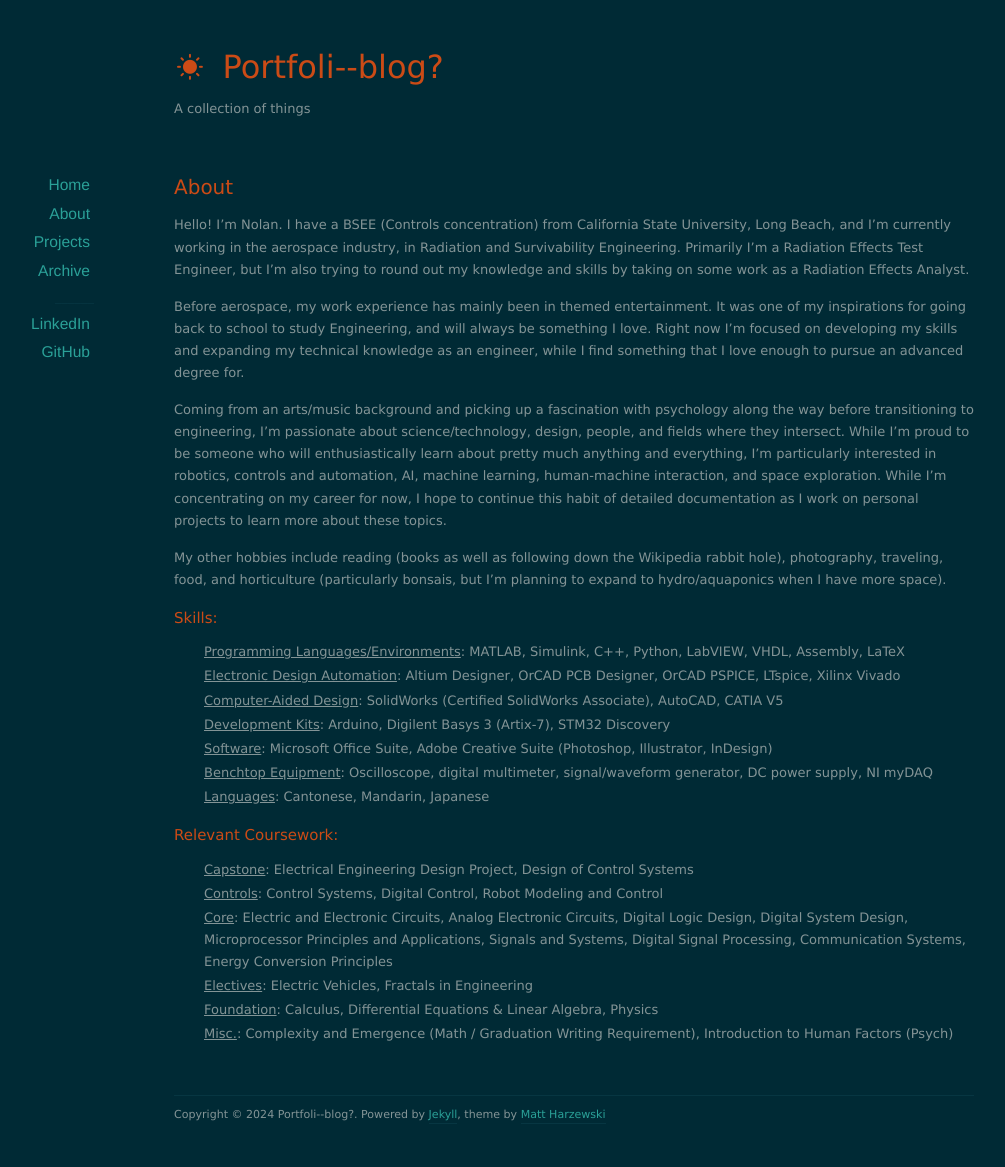
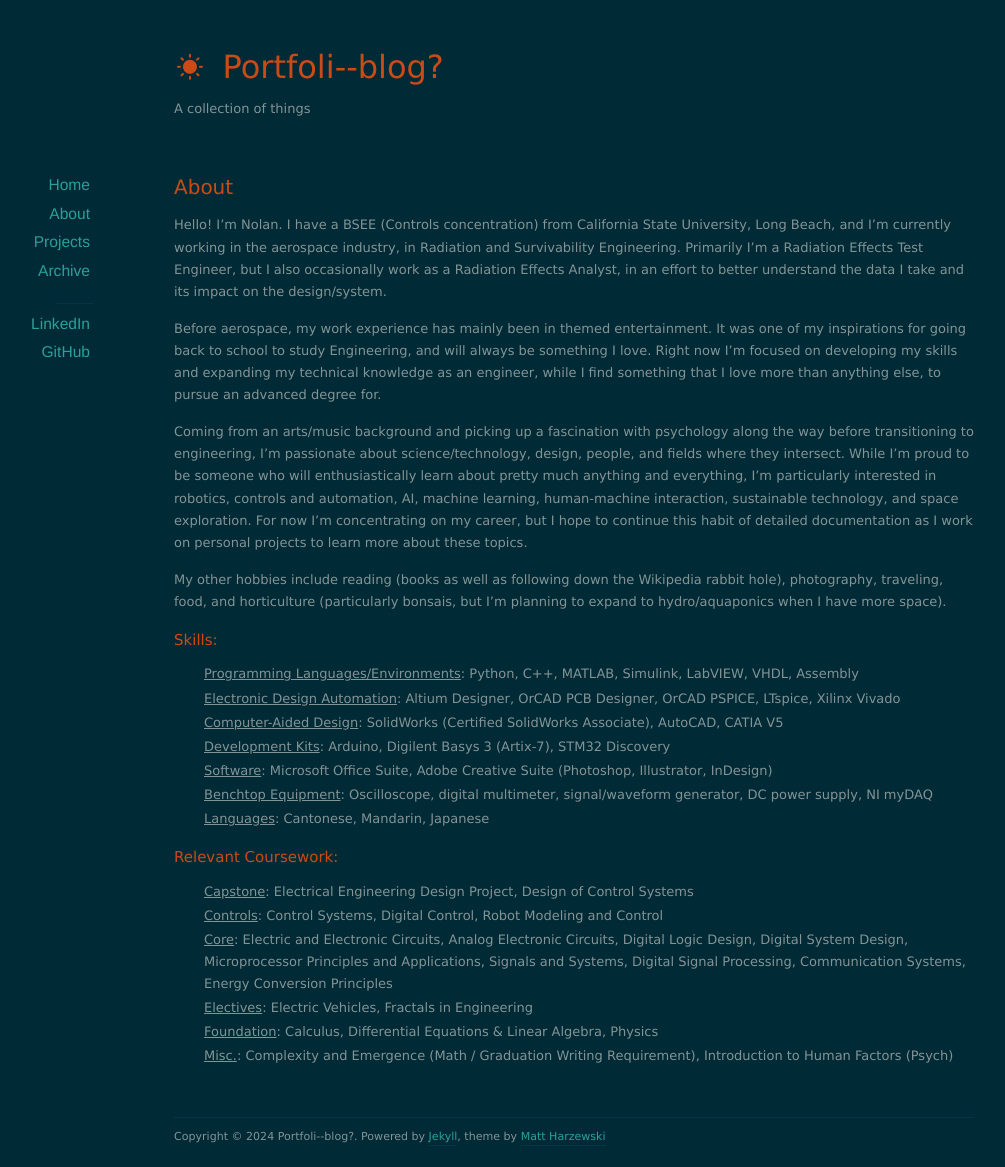
Before and after one commit to nolanschan/nolanschan.github.io, a Jekyll site: the page built from about/index.markdown, in a window 1280 px wide. Shown: the whole page, without its empty margins (66-1071 px from the left). Built offline with Jekyll 4.4.1, drawn with Linux system fonts in a browser that asks for light colours; nearby versions of some CDN libraries; before the commit the page ends 1145 px from its top, so only the background shows below that.

Commit message:
Update index.markdown

```diff
--- a/about/index.markdown
+++ b/about/index.markdown
@@ -5,17 +5,17 @@
 
 # About #
 
-Hello! I'm Nolan. I have a BSEE (Controls concentration) from California State University, Long Beach, and I'm currently working in the aerospace industry, in Radiation and Survivability Engineering. Primarily I'm a Radiation Effects Test Engineer, but I'm also trying to round out my knowledge and skills by taking on some work as a Radiation Effects Analyst.
+Hello! I'm Nolan. I have a BSEE (Controls concentration) from California State University, Long Beach, and I'm currently working in the aerospace industry, in Radiation and Survivability Engineering. Primarily I'm a Radiation Effects Test Engineer, but I also occasionally work as a Radiation Effects Analyst, in an effort to better understand the data I take and its impact on the design/system.
 
-Before aerospace, my work experience has mainly been in themed entertainment. It was one of my inspirations for going back to school to study Engineering, and will always be something I love. Right now I'm focused on developing my skills and expanding my technical knowledge as an engineer, while I find something that I love enough to pursue an advanced degree for.
+Before aerospace, my work experience has mainly been in themed entertainment. It was one of my inspirations for going back to school to study Engineering, and will always be something I love. Right now I'm focused on developing my skills and expanding my technical knowledge as an engineer, while I find something that I love more than anything else, to pursue an advanced degree for.
 
-Coming from an arts/music background and picking up a fascination with psychology along the way before transitioning to engineering, I'm passionate about science/technology, design, people, and fields where they intersect. While I'm proud to be someone who will enthusiastically learn about pretty much anything and everything, I'm particularly interested in robotics, controls and automation, AI, machine learning, human-machine interaction, and space exploration. While I'm concentrating on my career for now, I hope to continue this habit of detailed documentation as I work on personal projects to learn more about these topics.
+Coming from an arts/music background and picking up a fascination with psychology along the way before transitioning to engineering, I'm passionate about science/technology, design, people, and fields where they intersect. While I'm proud to be someone who will enthusiastically learn about pretty much anything and everything, I'm particularly interested in robotics, controls and automation, AI, machine learning, human-machine interaction, sustainable technology, and space exploration. For now I'm concentrating on my career, but I hope to continue this habit of detailed documentation as I work on personal projects to learn more about these topics.
 
 My other hobbies include reading (books as well as following down the Wikipedia rabbit hole), photography, traveling, food, and horticulture (particularly bonsais, but I'm planning to expand to hydro/aquaponics when I have more space).
 
 ### Skills: ###
 
--  <u>Programming Languages/Environments</u>: MATLAB, Simulink, C++, Python, LabVIEW, VHDL, Assembly, LaTeX
+-  <u>Programming Languages/Environments</u>: Python, C++, MATLAB, Simulink, LabVIEW, VHDL, Assembly
 -  <u>Electronic Design Automation</u>: Altium Designer, OrCAD PCB Designer, OrCAD PSPICE, LTspice, Xilinx Vivado
 -  <u>Computer-Aided Design</u>: SolidWorks (Certified SolidWorks Associate), AutoCAD, CATIA V5
 -  <u>Development Kits</u>: Arduino, Digilent Basys 3 (Artix-7), STM32 Discovery
```
